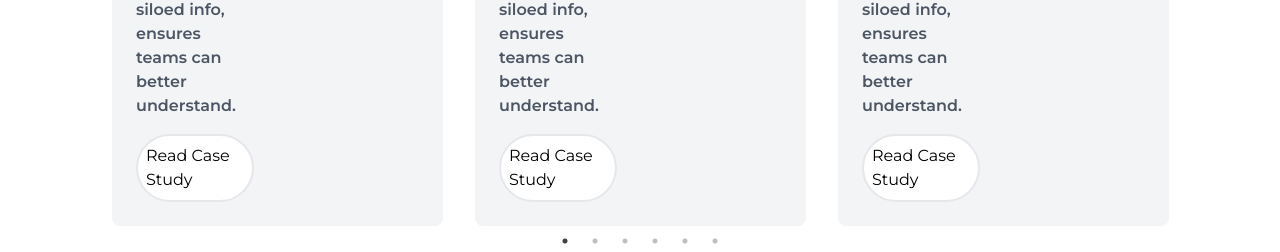
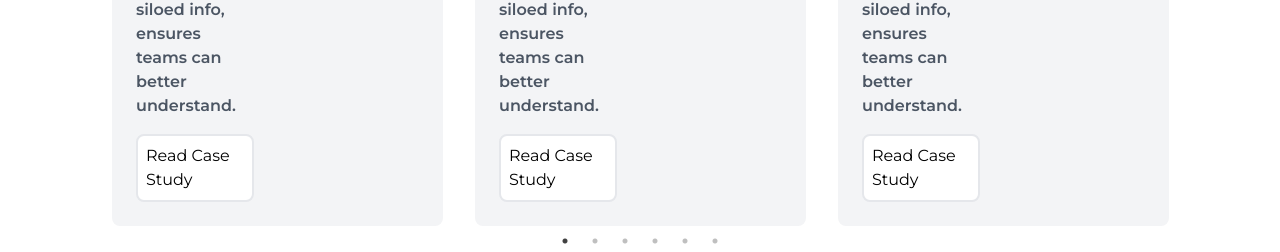
Before and after one commit to prem528/delberto-frontend, a React (Vite) app: page /testimonial in a window 1280 px wide. Shown: the part 2436-2688 px from the top of the page. Built offline with nearby package versions, Linux system fonts and the light colour scheme.

Commit message:
read button

```diff
--- a/src/Components/pages/Testimonial Page/SliderSection.tsx
+++ b/src/Components/pages/Testimonial Page/SliderSection.tsx
@@ -20,7 +20,7 @@ const Testimonial: React.FC<TestimonialProps> = ({ title, description, imageSrc
         <div className="p-6 w-1/2">
           <h4 className="text-lg font-bold text-blue-900 mb-2">{title}</h4>
           <p className="text-gray-600 font-semibold mb-4">{description}</p>
-          <a href="#" className="inline-block bg-white text-black px-4 py-2 rounded-full border-2 hover:bg-blue-900 hover:text-white sm:px-2">
+          <a href="#" className="inline-block bg-white text-black px-4 py-2 rounded-lg border-2 hover:bg-blue-900 hover:text-white sm:px-2">
               Read Case Study
           </a>
         </div>
```
